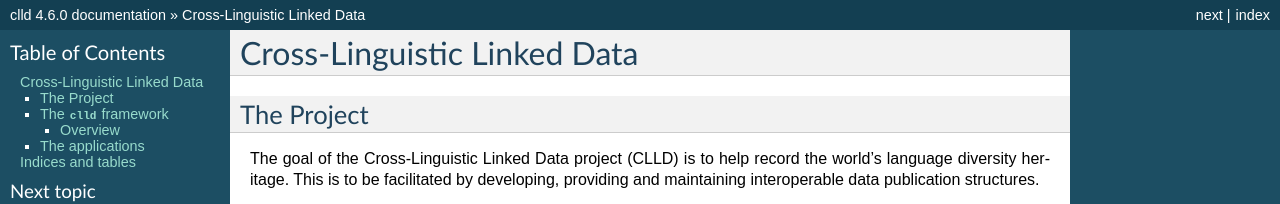
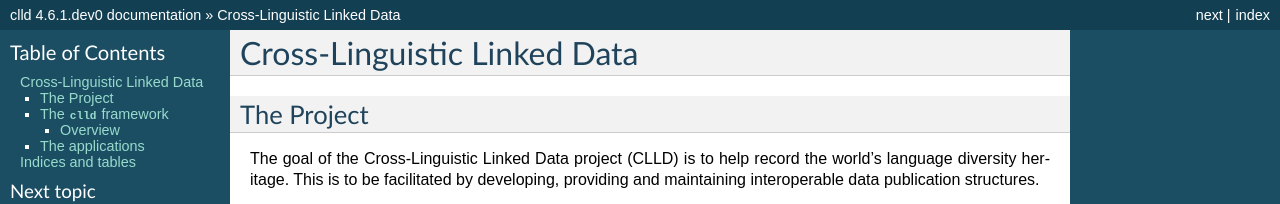
Before and after one commit to clld/clld, a Sphinx documentation site: the page built from docs/index.rst, in a window 1280 px wide and 900 px high. Shown: the top 204 px of the window. Built offline with Sphinx 7.4.7, drawn with Linux system fonts in a browser that asks for light colours; some of the changed text lies outside the part shown.

Commit message:
bump version for development

```diff
--- a/docs/conf.py
+++ b/docs/conf.py
@@ -51,10 +51,10 @@ copyright = u'Max Planck Society'
 # built documents.
 #
 # The full version, including alpha/beta/rc tags.
-release = '4.6.0'
+release = '4.6.1.dev0'
 
 # The short X.Y version.
-version = '4.6.0'
+version = '4.6.1.dev0'
 
 # The language for content autogenerated by Sphinx. Refer to documentation
 # for a list of supported languages.
--- a/setup.py
+++ b/setup.py
@@ -33,7 +33,7 @@ install_requires = [
 
 setup(
     name='clld',
-    version='4.6.0',
+    version='4.6.1.dev0',
     description=(
         'Python library supporting the development of cross-linguistic databases'),
     long_description=open('README.md').read(),
--- a/src/clld/__init__.py
+++ b/src/clld/__init__.py
@@ -5,7 +5,7 @@ from clld.db.models import common
 from clld import interfaces
 
 
-__version__ = "4.6.0"
+__version__ = "4.6.1.dev0"
 
 
 class Resource(namedtuple('Resource', 'name model interface with_index with_rdfdump')):
```
